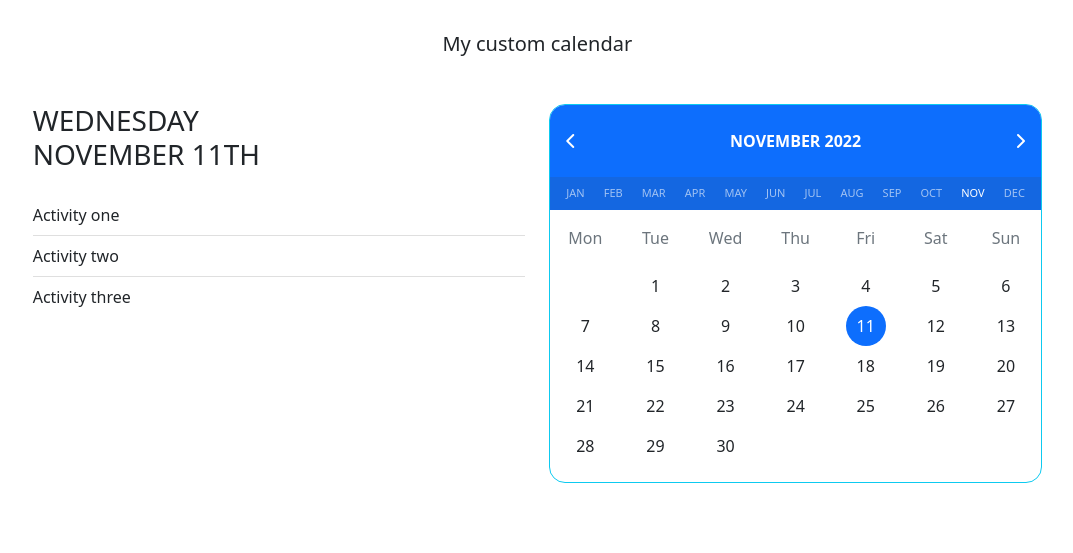
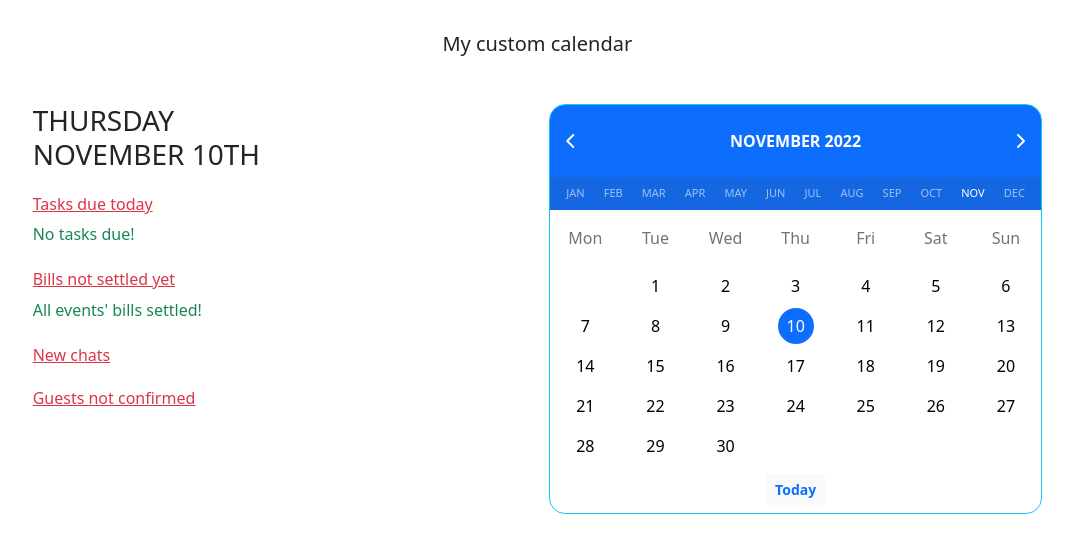
Before and after one commit to BoboWab99/el_tukio, a Django app: page /my/calendar/ in a window 1280 px wide. Shown: the part 70-623 px from the top of the page, without its empty margins (206-1279 px from the left). Run offline with Django 4.2, Linux system fonts and the light colour scheme; a user stored in the database is signed in; some libraries are stand-ins or nearby versions.

Commit message:
calendar update 1

```diff
--- a/el_tukio/models.py
+++ b/el_tukio/models.py
@@ -206,7 +206,7 @@ class Event(models.Model):
     chatroom = models.OneToOneField(ChatRoom, on_delete=SET_NULL, blank=True, null=True)
 
     def __str__(self):
-        return f'{self.event_name} (organizer: {self.organizer})'
+        return self.event_name
 
 
 class Review(models.Model):
--- a/el_tukio/urls.py
+++ b/el_tukio/urls.py
@@ -23,6 +23,8 @@ urlpatterns = [
     path('events/<int:event_id>/chatroom/', main.event_chatroom, name='event-chatroom'),
     path('events/<int:event_id>/chatroom/chat-with/<int:chat_with>/', main.event_chatroom, name='event-chatroom'),
     path('my/calendar/', main.calendar, name='calendar'),
+    path('my/calendar/<int:yy>/<int:mm>/', main.calendar, name='calendar'),
+    path('my/calendar/<int:yy>/<int:mm>/<int:dd>/', main.calendar, name='calendar'),
     # path('csrf-token/', main.get_csrf)
 ]
 
--- a/el_tukio/views/main.py
+++ b/el_tukio/views/main.py
@@ -338,18 +338,72 @@ def event_chatroom(request, event_id, chat_with=None):
 
 
 @login_required
-def calendar(request):
-    now = DT.datetime.now()
-    today  = DT.datetime.date
-    curr_month_num_days = CAL.month(now.year, now.month)[1]
-    print(CAL.month(now.year, now.month))
-    # print(CAL.monthrange(now.year, now.month))
-    # print(CAL.firstweekday())
+def calendar(request, yy=None, mm=None, dd=None):
+    dt = prev_year = prev_month = next_year = next_month = None
+
+    if yy and mm and dd:
+        dt = DT.datetime(yy, mm, dd)
+    elif yy and mm:
+        dt = DT.datetime(yy, mm, 1)
+    else:
+        dt = DT.datetime.now()
+        yy = dt.year
+        mm = dt.month
+
+    if 1 < mm < 12:
+        prev_month = mm - 1
+        next_month = mm + 1
+        prev_year = next_year = yy
+
+    elif mm == 1:
+        prev_month = 12
+        prev_year = yy - 1
+        next_month = mm + 1
+        next_year = yy
+
+    elif mm == 12:
+        prev_month = mm - 1
+        prev_year = yy
+        next_month = 1
+        next_year = yy + 1
+
+    # calendar
+    first_day = dt.date().replace(day=1)    # first day of month
+    week_pos = first_day.weekday()  # day of week
+    num_skip = range(week_pos)  # number of cells to skip
+    num_days = CAL.monthrange(dt.year, dt.month)[1] # number of days in month
+    month_days = range(1, (num_days+1))
+
+    # queries
+    user = request.user
+    due_tasks = []
+    due_bills = []
+
+    # tasks & bills to be paid
+    if user.is_organizer:
+        events = user.organizer.event_set.all()
+        for event in events:
+            tasks = event.task_set.all()
+            expenses = event.expense_set.all()
+            for task in tasks:
+                if not task.completed and task.due_date == dt.date():
+                    due_tasks.append(task)
+            for xp in expenses:
+                if not xp.balance_cleared and xp.date_budgeted.date() <= dt.date():
+                    due_bills.append(xp)
+
     context = {
-        'month': now.strftime('%B'),
-        'year': now.year,
-        'today': today,
+        'active_dt': dt,
+        'prev_month': prev_month,
+        'next_month': next_month,
+        'prev_year': prev_year,
+        'next_year': next_year,
+        'num_skip': num_skip,
+        'month_days': month_days,
     }
+    if user.is_organizer:
+        context['due_tasks'] = due_tasks
+        context['due_bills'] = due_bills
     return render(request, 'main/calendar.html', context)
 
 
--- a/static/css/main.css
+++ b/static/css/main.css
@@ -193,17 +193,24 @@ form {
 }
 
 .calendar-body > * > *{
-    width: var(--cell-size, 40px);
-    height: var(--cell-size, 40px);
+    width: calc(-4px + var(--cell-size, 40px));
+    height: calc(-4px + var(--cell-size, 40px));
     display: flex;
     align-items: center;
     justify-content: center;
+    color: #000;
+    border-radius: 50%;
+}
+
+.calendar-body > *:hover > * {
+    color: #000;
+    background-color: #c5dcff;
 }
 
 .calendar-body > *.active > * {
-    border-radius: 50%;
     color: #fff;
     background-color: #0d6efd;
+    pointer-events: none;
 }
 
 .calendar-header-months > * {
@@ -211,6 +218,12 @@ form {
     color: rgba(255 255 255 / 0.6);
 }
 
+.calendar-header-months > *:hover {
+    color: rgba(255 255 255 / 0.6);
+    text-decoration: underline;
+}
+
 .calendar-header-months>*.active {
     color: #fff;
+    pointer-events: none;
 }
--- a/templates/main/calendar.html
+++ b/templates/main/calendar.html
@@ -7,39 +7,101 @@
 <h5 class="mt-4 mb-5">My custom calendar</h5>
 
 <div class="row row-cols-2">
+    {% comment %} *** Due items *** {% endcomment %}
     <div class="col">
         <div class="todays text-start">
-            <h3 class="text-uppercase mb-4">Wednesday <br>November 11th</h3>
-            <ul class="list-group list-group-flush">
-                <li class="list-group-item px-0">Activity one</li>
-                <li class="list-group-item px-0">Activity two</li>
-                <li class="list-group-item px-0">Activity three</li>
+            <h3 class="text-uppercase mb-4">{{ active_dt|date:"l" }} <br>{{ active_dt|date:"F jS" }}</h3>
+            <ul class="list-group">
+                {% comment %} Tasks {% endcomment %}
+                <h6 class="text-danger text-decoration-underline mb-0">Tasks due today</h6>
+                {% for task in due_tasks %}
+                <li class="list-group-item border-0 px-0">
+                    <div>{{ task.task }}</div>
+                    <span class="text-primary" title="Due date">
+                        <i class="fa-regular fa-calendar"></i>
+                        {{ task.due_date }}
+                    </span>
+                    <button class="btn btn-sm btn-info px-1 py-0">
+                        {% if task.task_group %}
+                        {{ task.task_group }}
+                        {% else %}
+                        Tasks
+                        {% endif %}
+                    </button>
+                    <button class="btn btn-sm btn-secondary px-1 py-0">
+                        {{ task.event }}
+                    </button>
+                </li>
+                {% empty %}
+                <div class="text-success mt-2">No tasks due!</div>
+                {% endfor %}
+
+                {% comment %} Bills/expenses {% endcomment %}
+                <h6 class="text-danger text-decoration-underline mb-0 mt-4">Bills not settled yet</h6>
+                {% for xp in due_bills %}
+                <li class="list-group-item border-0 px-0">
+                    <div>
+                        {{ xp.description }}
+                        <span>Cost: <strong>{{ xp.total_cost }}</strong></span>
+                        <span>Paid: <strong>{{ xp.total_paid }}</strong></span>
+                    </div>
+                    <span class="text-primary" title="Date recorded">
+                        <i class="fa-solid fa-pen"></i>
+                        {{ xp.date_budgeted|date }}
+                    </span>
+                    <button class="btn btn-sm btn-info px-1 py-0">
+                        {% if xp.expense_category %}
+                        {{ xp.expense_category }}
+                        {% else %}
+                        General expenses
+                        {% endif %}
+                    </button>
+                    <button class="btn btn-sm btn-secondary px-1 py-0">
+                        {{ xp.event }}
+                    </button>
+                    {% empty %}
+                    <div class="text-success mt-2">All events' bills settled!</div>
+                    {% endfor %}
+                </li>
+
+                {% comment %} Chats {% endcomment %}
+                <h6 class="text-danger text-decoration-underline mb-0 mt-4">New chats</h6>
+                {% comment %} Guests without confirmation {% endcomment %}
+                <h6 class="text-danger text-decoration-underline mb-0 mt-4">Guests not confirmed</h6>
             </ul>
         </div>
     </div>
+
+    {% comment %} *** Calendar *** {% endcomment %}
 
     <div class="col">
         <div class="calendar rounded-md overflow-hidden border border-info">
             <div class="calendar-header bg-primary text-white rounded-top">
                 <div class="calendar-header-highlight d-flex align-items-center justify-content-between py-4 px-3">
-                    <div class="prev-month"><i class="fa-solid fa-chevron-left"></i></div>
-                    <div class="month-info fw-bold text-uppercase">{{ month }} {{ year }}</div>
-                    <div class="next-month"><i class="fa-solid fa-chevron-right"></i></div>
+                    <a class="prev-month text-white" href="{% url 'calendar' yy=prev_year mm=prev_month %}">
+                        <i class="fa-solid fa-chevron-left"></i>
+                    </a>
+                    <div class="month-info fw-bold text-uppercase">
+                        {{ active_dt|date:"F" }} {{ active_dt.year }}
+                    </div>
+                    <a class="next-month text-white" href="{% url 'calendar' yy=next_year mm=next_month %}">
+                        <i class="fa-solid fa-chevron-right"></i>
+                    </a>
                 </div>
 
                 <div class="calendar-header-months d-flex align-items-center justify-content-between text-uppercase py-2 px-3" style="background: #1467e1">
-                    <small>Jan</small>
-                    <small>Feb</small>
-                    <small>Mar</small>
-                    <small>Apr</small>
-                    <small>May</small>
-                    <small>Jun</small>
-                    <small>Jul</small>
-                    <small>Aug</small>
-                    <small>Sep</small>
-                    <small>Oct</small>
-                    <small class="active">Nov</small>
-                    <small>Dec</small>
+                    <a role="button" class="{% if active_dt.month == 1 %}active{% endif %}" href="{% url 'calendar' yy=active_dt.year mm=1 %}">Jan</a>
+                    <a role="button" class="{% if active_dt.month == 2 %}active{% endif %}" href="{% url 'calendar' yy=active_dt.year mm=2 %}">Feb</a>
+                    <a role="button" class="{% if active_dt.month == 3 %}active{% endif %}" href="{% url 'calendar' yy=active_dt.year mm=3 %}">Mar</a>
+                    <a role="button" class="{% if active_dt.month == 4 %}active{% endif %}" href="{% url 'calendar' yy=active_dt.year mm=4 %}">Apr</a>
+                    <a role="button" class="{% if active_dt.month == 5 %}active{% endif %}" href="{% url 'calendar' yy=active_dt.year mm=5 %}">May</a>
+                    <a role="button" class="{% if active_dt.month == 6 %}active{% endif %}" href="{% url 'calendar' yy=active_dt.year mm=6 %}">Jun</a>
+                    <a role="button" class="{% if active_dt.month == 7 %}active{% endif %}" href="{% url 'calendar' yy=active_dt.year mm=7 %}">Jul</a>
+                    <a role="button" class="{% if active_dt.month == 8 %}active{% endif %}" href="{% url 'calendar' yy=active_dt.year mm=8 %}">Aug</a>
+                    <a role="button" class="{% if active_dt.month == 9 %}active{% endif %}" href="{% url 'calendar' yy=active_dt.year mm=9 %}">Sep</a>
+                    <a role="button"class="{% if active_dt.month == 10 %}active{% endif %}" href="{% url 'calendar' yy=active_dt.year mm=10 %}">Oct</a>
+                    <a role="button"class="{% if active_dt.month == 11 %}active{% endif %}" href="{% url 'calendar' yy=active_dt.year mm=11 %}">Nov</a>
+                    <a role="button"class="{% if active_dt.month == 12 %}active{% endif %}" href="{% url 'calendar' yy=active_dt.year mm=12 %}">Dec</a>
                 </div>
             </div>
 
@@ -54,41 +116,17 @@
             </div>
 
             <div class="calendar-body">
-                <div class="blank-start"></div>
-                <div class="date">1</div>
-                <div class="date">2</div>
-                <div class="date">3</div>
-                <div class="date">4</div>
-                <div class="date">5</div>
-                <div class="date">6</div>
-                <div class="date">7</div>
-                <div class="date">8</div>
-                <div class="date">9</div>
-                <div class="date">10</div>
-                <div class="date active"><span>11</span></div>
-                <div class="date">12</div>
-                <div class="date">13</div>
-                <div class="date">14</div>
-                <div class="date">15</div>
-                <div class="date">16</div>
-                <div class="date">17</div>
-                <div class="date">18</div>
-                <div class="date">19</div>
-                <div class="date">20</div>
-                <div class="date">21</div>
-                <div class="date">22</div>
-                <div class="date">23</div>
-                <div class="date">24</div>
-                <div class="date">25</div>
-                <div class="date">26</div>
-                <div class="date">27</div>
-                <div class="date">28</div>
-                <div class="date">29</div>
-                <div class="date">30</div>
-                <div class="blank-end"></div>
+                {% for e in num_skip %}
+                <div class="blank"></div>
+                {% endfor %}
+                {% for dd in month_days %}
+                <div class="date {% if active_dt.day == dd %}active{% endif %}">
+                    <a role="button" href="{% url 'calendar' yy=active_dt.year mm=active_dt.month dd=dd %}">{{ dd }}</a>
+                </div>
+                {% endfor %}
             </div>
             <div class="calendar-footer rounded-bottom px-3 py-2">
-
+                <a href="{% url 'calendar' %}" class="btn btn-sm btn-light text-primary fw-bold py-1">Today</a>
             </div>
         </div>
     </div>
```
Also changed, not shown: db.sqlite3.
